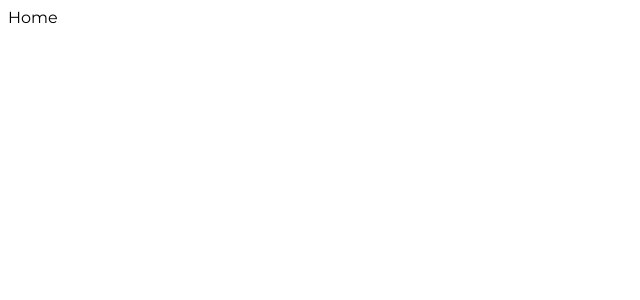
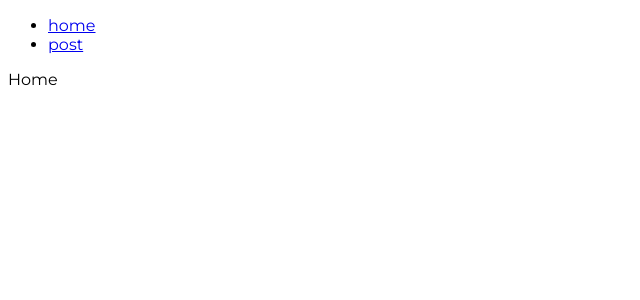
Before and after one commit to iLuisOlivares/vacunas-app, a Next.js app: page / in a window 1280 px wide. Shown: the top 300 px of the page, without its empty margins (0-640 px from the left). Built offline with nearby package versions, Linux system fonts and the light colour scheme.

Commit message:
✨ Introduce Params

```diff
--- a/app/layout.js
+++ b/app/layout.js
@@ -1,4 +1,5 @@
 import { Montserrat } from "next/font/google";
+import Link from "next/link";
 
 
 export const metadata = {
@@ -16,7 +17,18 @@ const monserrat = Montserrat({
 export default function RootLayout({ children }) {
   return (
     <html lang="en">
-      <body className={monserrat.className}>{children}</body>
+
+      <body className={monserrat.className}>
+        <ul>
+          <li>
+            <Link href="/">home</Link>
+          </li>
+          <li>
+            <Link href="/fetch">post</Link>
+          </li>
+        </ul>
+
+        {children}</body>
     </html>
   )
 }
--- a/components/PostCard.jsx
+++ b/components/PostCard.jsx
@@ -1,11 +1,15 @@
 "use client"
+
+import Link from "next/link"
+
+
 
 const PostCard = ({ post }) => {
     return (
         <div key={post.id}>
             <h2>{post.id} - {post.title}</h2>
             <p>{post.body}</p>
-            <button onClick={() => alert("funciona el server side component para el fetch y el client side componen para agregar funcionalidades a un boton")}>Click</button>
+            <Link href={`/fetch/${post.id}`} onClick={() => alert("funciona el server side component para el fetch y el client side componen para agregar funcionalidades a un boton")}>Click</Link>
         </div>
     )
 }
```
Also changed, not shown: app/fetch/[postId]/page.jsx (added, +22 -0 lines).
